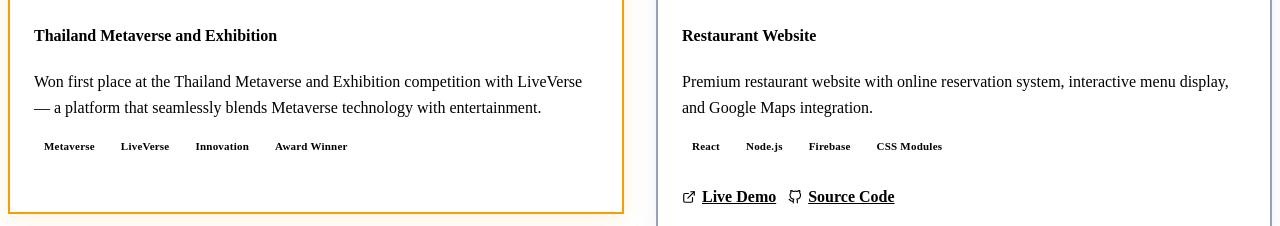
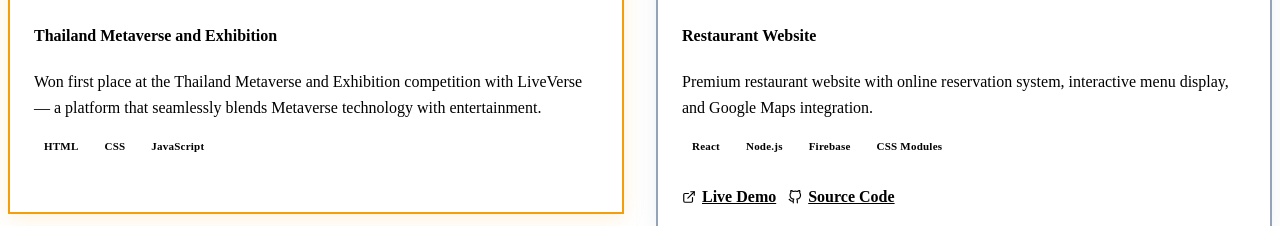
Before and after one commit to DARWINZY/bigbank-personal-web, a Next.js app: page /en in a window 1280 px wide. Shown: the part 2340-2566 px from the top of the page. Built offline with nearby package versions, Linux system fonts and the light colour scheme; a web font is replaced by a local one.

Commit message:
Update Thailand Metaverse project tags to HTML, CSS, JavaScript

```diff
--- a/src/data/projects.ts
+++ b/src/data/projects.ts
@@ -36,7 +36,7 @@ export const projects: Project[] = [
       zh: '凭借 LiveVerse 平台荣获 Thailand Metaverse and Exhibition 大赛冠军——该平台将元宇宙技术与娱乐完美融合。',
     },
     image: '/images/projects/thailand-metaverse.jpg',
-    tags: ['Metaverse', 'LiveVerse', 'Innovation', 'Award Winner'],
+    tags: ['HTML', 'CSS', 'JavaScript'],
     featured: true,
     award: 'gold',
   },
```
